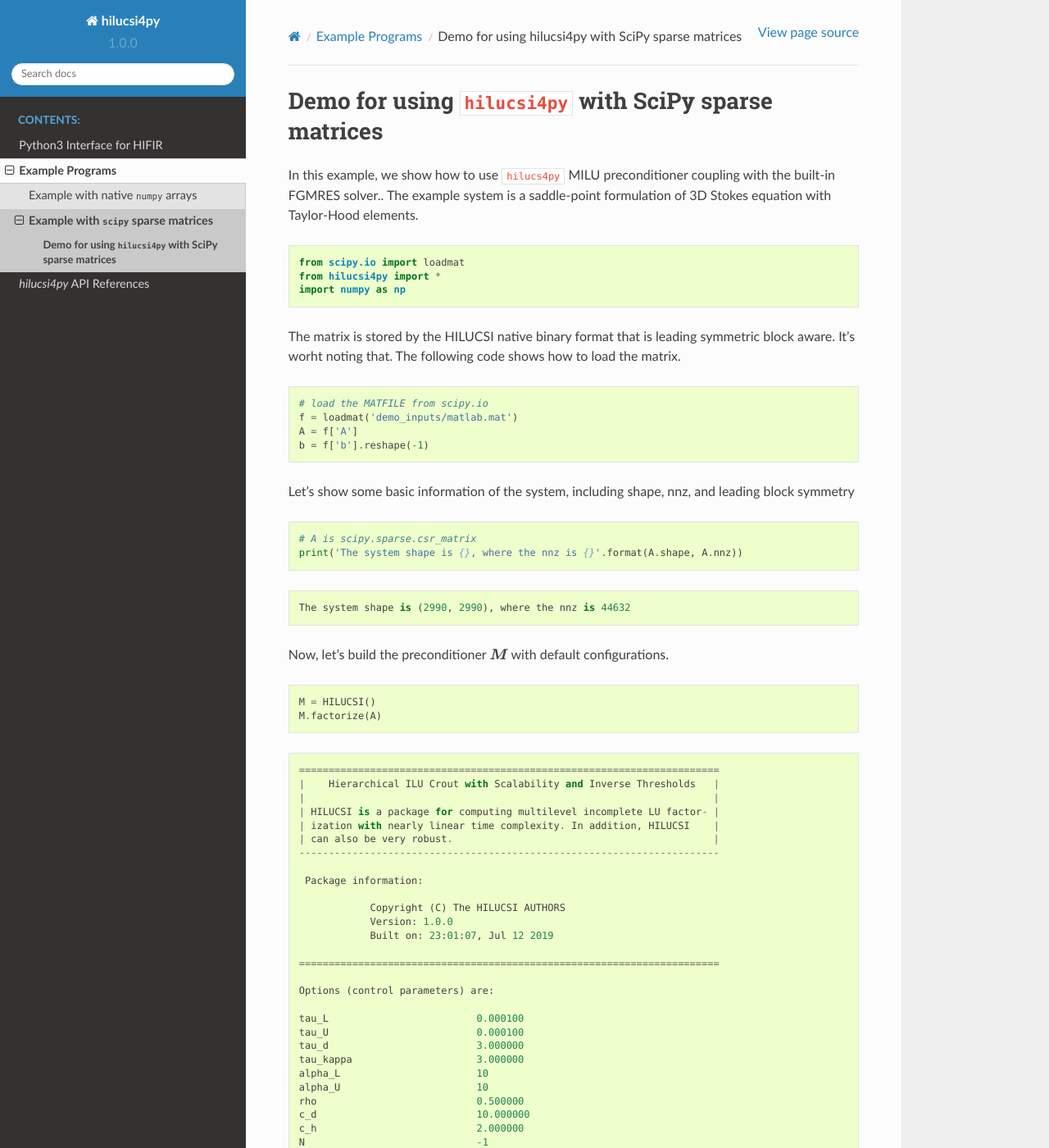
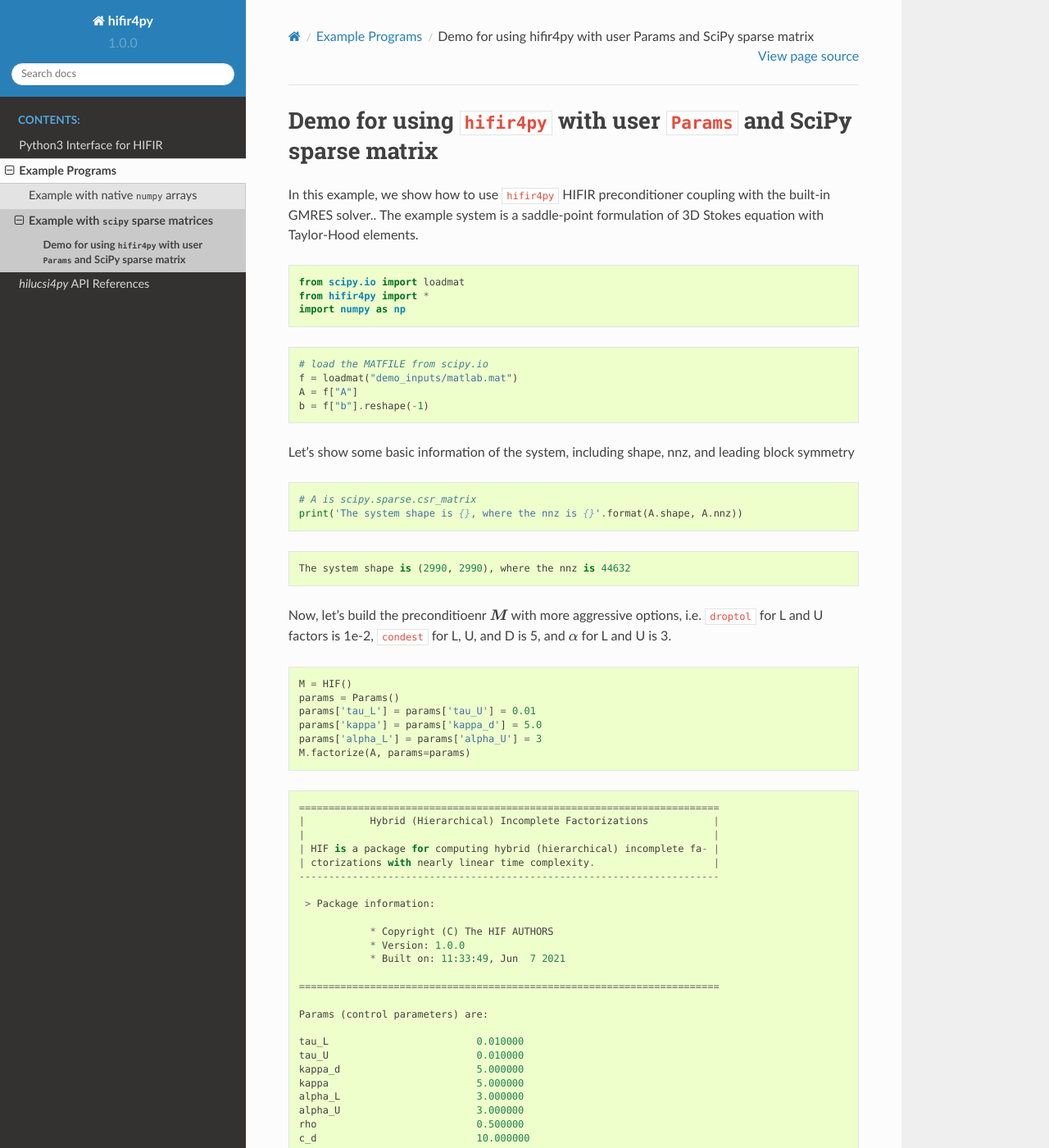
Before and after one commit to hifirworks/hifir4py, a Sphinx documentation site: the page built from docs/examples/demo_scipy.rst, in a window 1280 px wide and 1400 px high. Shown: the whole window at 82% size. Built offline with Sphinx 7.4.7 and the Read the Docs theme 2.0.0, drawn with Linux system fonts in a browser that asks for light colours; the version number is read from the project's files by our own code; some of the changed text lies outside the part shown.

Commit message:
Updated examples and docs

```diff
--- a/docs/apis/core.rst
+++ b/docs/apis/core.rst
@@ -3,8 +3,8 @@
 Core Components
 ===============
 
-.. currentmodule:: hilucsi4py._hilucsi4py
+.. currentmodule:: hifir4py._hifir4py
 
-.. automodule:: hilucsi4py._hilucsi4py
+.. automodule:: hifir4py._hifir4py
     :members:
-    :exclude-members: Options
+    :exclude-members: Params
--- a/docs/apis/utils.rst
+++ b/docs/apis/utils.rst
@@ -3,7 +3,7 @@
 Utilities
 =========
 
-.. currentmodule:: hilucsi4py.utils
+.. currentmodule:: hifir4py.utils
 
-.. automodule:: hilucsi4py.utils
+.. automodule:: hifir4py.utils
     :members:
--- a/docs/conf.py
+++ b/docs/conf.py
@@ -18,16 +18,16 @@
 
 # -- Project information -----------------------------------------------------
 
-project = "hilucsi4py"
+project = "hifir4py"
 copyright = "2019, NumGeom Group at Stony Brook University"
 author = "Qiao Chen"
 
 # The short X.Y version
-import hilucsi4py
+import hifir4py
 
-version = hilucsi4py.__version__
+version = hifir4py.__version__
 # The full version, including alpha/beta/rc tags
-release = "Alpha"
+release = "GA"
 
 # copy readme
 from shutil import copyfile
@@ -145,14 +145,14 @@
 # (source start file, target name, title,
 #  author, documentclass [howto, manual, or own class]).
 latex_documents = [
-    (master_doc, "hilucsi4py.tex", "hilucsi4py Documentation", author, "manual")
+    (master_doc, "hifir4py.tex", "hifir4py Documentation", author, "manual")
 ]
 
 # -- Options for manual page output ------------------------------------------
 
 # One entry per manual page. List of tuples
 # (source start file, name, description, authors, manual section).
-man_pages = [(master_doc, "hilucsi4py", "hilucsi4py Documentation", [author], 1)]
+man_pages = [(master_doc, "hifir4py", "hifir4py Documentation", [author], 1)]
 
 # -- Options for Texinfo output ----------------------------------------------
 
@@ -162,10 +162,10 @@
 texinfo_documents = [
     (
         master_doc,
-        "hilucsi4py",
-        "hilucsi4py Documentation",
+        "hifir4py",
+        "hifir4py Documentation",
         author,
-        "hilucsi4py",
+        "hifir4py",
         "One line description of project.",
         "Miscellaneous",
     )
--- a/docs/examples/demo_scipy.rst
+++ b/docs/examples/demo_scipy.rst
@@ -1,28 +1,24 @@
 
-Demo for using ``hilucsi4py`` with SciPy sparse matrices
-========================================================
+Demo for using ``hifir4py`` with user ``Params`` and SciPy sparse matrix
+========================================================================
 
-In this example, we show how to use ``hilucs4py`` MILU preconditioner
-coupling with the built-in FGMRES solver.. The example system is a
+In this example, we show how to use ``hifir4py`` HIFIR preconditioner
+coupling with the built-in GMRES solver.. The example system is a
 saddle-point formulation of 3D Stokes equation with Taylor-Hood
 elements.
 
 .. code:: ipython3
 
     from scipy.io import loadmat
-    from hilucsi4py import *
+    from hifir4py import *
     import numpy as np
-
-The matrix is stored by the HILUCSI native binary format that is leading
-symmetric block aware. It's worht noting that. The following code shows
-how to load the matrix.
 
 .. code:: ipython3
 
     # load the MATFILE from scipy.io
-    f = loadmat('demo_inputs/matlab.mat')
-    A = f['A']
-    b = f['b'].reshape(-1)
+    f = loadmat("demo_inputs/matlab.mat")
+    A = f["A"]
+    b = f["b"].reshape(-1)
 
 Let's show some basic information of the system, including shape, nnz,
 and leading block symmetry
@@ -38,42 +34,46 @@
     The system shape is (2990, 2990), where the nnz is 44632
 
 
-Now, let's build the preconditioner :math:`\boldsymbol{M}` with default
-configurations.
+Now, let's build the preconditioenr :math:`\boldsymbol{M}` with more
+aggressive options, i.e. ``droptol`` for L and U factors is 1e-2,
+``condest`` for L, U, and D is 5, and :math:`\alpha` for L and U is 3.
 
 .. code:: ipython3
 
-    M = HILUCSI()
-    M.factorize(A)
+    M = HIF()
+    params = Params()
+    params['tau_L'] = params['tau_U'] = 0.01
+    params['kappa'] = params['kappa_d'] = 5.0
+    params['alpha_L'] = params['alpha_U'] = 3
+    M.factorize(A, params=params)
 
 
 .. parsed-literal::
 
 
     =======================================================================
-    |    Hierarchical ILU Crout with Scalability and Inverse Thresholds   |
+    |           Hybrid (Hierarchical) Incomplete Factorizations           |
     |                                                                     |
-    | HILUCSI is a package for computing multilevel incomplete LU factor- |
-    | ization with nearly linear time complexity. In addition, HILUCSI    |
-    | can also be very robust.                                            |
+    | HIF is a package for computing hybrid (hierarchical) incomplete fa- |
+    | ctorizations with nearly linear time complexity.                    |
     -----------------------------------------------------------------------
 
-     Package information:
+     > Package information:
 
-    		Copyright (C) The HILUCSI AUTHORS
-    		Version: 1.0.0
-    		Built on: 23:01:07, Jul 12 2019
+    		* Copyright (C) The HIF AUTHORS
+    		* Version: 1.0.0
+    		* Built on: 11:33:49, Jun  7 2021
 
     =======================================================================
 
-    Options (control parameters) are:
+    Params (control parameters) are:
 
-    tau_L                         0.000100
-    tau_U                         0.000100
-    tau_d                         3.000000
-    tau_kappa                     3.000000
-    alpha_L                       10
-    alpha_U                       10
+    tau_L                         0.010000
+    tau_U                         0.010000
+    kappa_d                       5.000000
+    kappa                         5.000000
+    alpha_L                       3.000000
+    alpha_U                       3.000000
     rho                           0.500000
     c_d                           10.000000
     c_h                           2.000000
@@ -81,53 +81,68 @@
     verbose                       info
     rf_par                        1
     reorder                       Auto
-    saddle                        1
-    pre_reorder                   Off
-    pre_reorder_lvl1              1
-    matching                      Auto
+    spd                           0
+    check                         yes
     pre_scale                     0
     symm_pre_lvls                 1
+    threads                       0
+    mumps_blr                     1
+    fat_schur_1st                 0
+    rrqr_cond                     0.000000
+    pivot                         off
+    gamma                         1.000000
+    beta                          1000.000000
+    is_symm                       0
+    no_pre                        0
 
     perform input matrix validity checking
 
     enter level 1 (asymmetric).
 
-    performing symm preprocessing with leading block size 2990...
+    performing symm preprocessing with leading block size  2990...
     preprocessing done with leading block size 2826...
-    time: 0.00395665s
+    time: 0.00565477s
     preparing data variables...
     start Crout update...
     finish Crout update...
-    	total deferrals=80
-    	leading block size in=2826
-    	leading block size out=2746
-    	diff=80
-    	diag deferrals=14
-    	inv-norm deferrals=66
-    	drop ut=35562
-    	space drop ut=60
-    	drop l=35562
-    	space drop l=60
+    	total deferrals=9
+    	leading block size in=2990
+    	leading block size out=2817
+    	diff=173
+    	diag deferrals=0
+    	inv-norm deferrals=9
+    	drop ut=47645
+    	space drop ut=7337
+    	drop l=47645
+    	space drop l=7337
     	min |kappa_u|=1
-    	max |kappa_u|=2.9844
+    	max |kappa_u|=4.98881
     	min |kappa_l|=1
-    	max |kappa_l|=2.9844
+    	max |kappa_l|=4.98881
     	max |d|=1
-    time: 0.0169008s
+    time: 0.0155806s
     computing Schur complement and assembling Prec...
-    applying dropping on L_E and U_F with alpha_{L,U}=10,10...
-    nnz(L_E)=100643/78770, nnz(U_F)=100643/78770...
-    nnz(S_C)=49836, nnz(L/L_B)=128738/28095, nnz(U/U_B)=128738/28095
-    dense_thres{1,2}=265540/1500...
+    	=================================
+    	the Schur compl. has good size
+    	=================================
+    splitting LB and freeing L took 0.000570666s.
+    splitting UB and freeing U took 0.00051511s.
+    applying dropping on L_E and U_F with alpha_{L,U}=3,3...
+    nnz(L_E)=51977/29167, nnz(U_F)=51977/29167, time: 0.00122208s...
+    using 4 for Schur computation...
+    pure Schur computation time: 0.00539931s...
+    nnz(S_C)=18595, nnz(L/L_B)=70610/18633, nnz(U/U_B)=70610/18633
+    dense_thres{1,2}=63168/1500...
     converted Schur complement (S) to dense for last level...
+    factorizing dense level by RRQR with cond-thres 2.72713e+10...
     successfully factorized the dense component...
-    time: 0.02439s
+    time: 0.010071s
 
     finish level 1.
 
-    input nnz(A)=44632, nnz(precs)=141018, ratio=3.15957
+    input nnz(A)=44632, nnz(precs)=90664, ratio=2.03137
 
-    multilevel precs building time (overall) is 0.0461221s
+    multilevel precs building time (overall) is 0.0328081s
 
 
 With the preconditioenr successfully been built, let's print out some
@@ -149,7 +164,7 @@
 
 .. code:: ipython3
 
-    solver = FGMRES(M)
+    solver = GMRES(M)
 
 .. code:: ipython3
 
@@ -158,25 +173,25 @@
 
 .. parsed-literal::
 
-    - FGMRES -
+    - GMRES -
     rtol=1e-06
-    restart=30
+    restart/cycle=30
     maxiter=500
-    kernel: tradition
+    flex-kernel: tradition
     init-guess: no
-    trunc: no
 
     Calling traditional GMRES kernel...
     Enter outer iteration 1...
-      At iteration 1 (inner:1), relative residual is 5.01853e-06.
-      At iteration 2 (inner:1), relative residual is 1.17415e-08.
+      At iteration 1, relative residual is 0.000216346.
+      At iteration 2, relative residual is 5.54575e-06.
+      At iteration 3, relative residual is 4.62893e-07.
 
 
 .. code:: ipython3
 
-    print('solver done, with {} iterations and residual is {}'.format(iters, solver.resids[-1]))
+    print('solver done, with {} iterations and residule is {}'.format(iters, solver.resids[-1]))
 
 
 .. parsed-literal::
 
-    solver done, with 2 iterations and residual is 1.174147139978338e-08
+    solver done, with 3 iterations and residule is 5.405694712085073e-06
```
Also changed, not shown: other parts of docs/examples/demo_scipy.rst (+1 -1 lines), docs/apis/user.rst (+4 -4 lines), docs/examples/demo.rst (+58 -45 lines), 3 other files.
